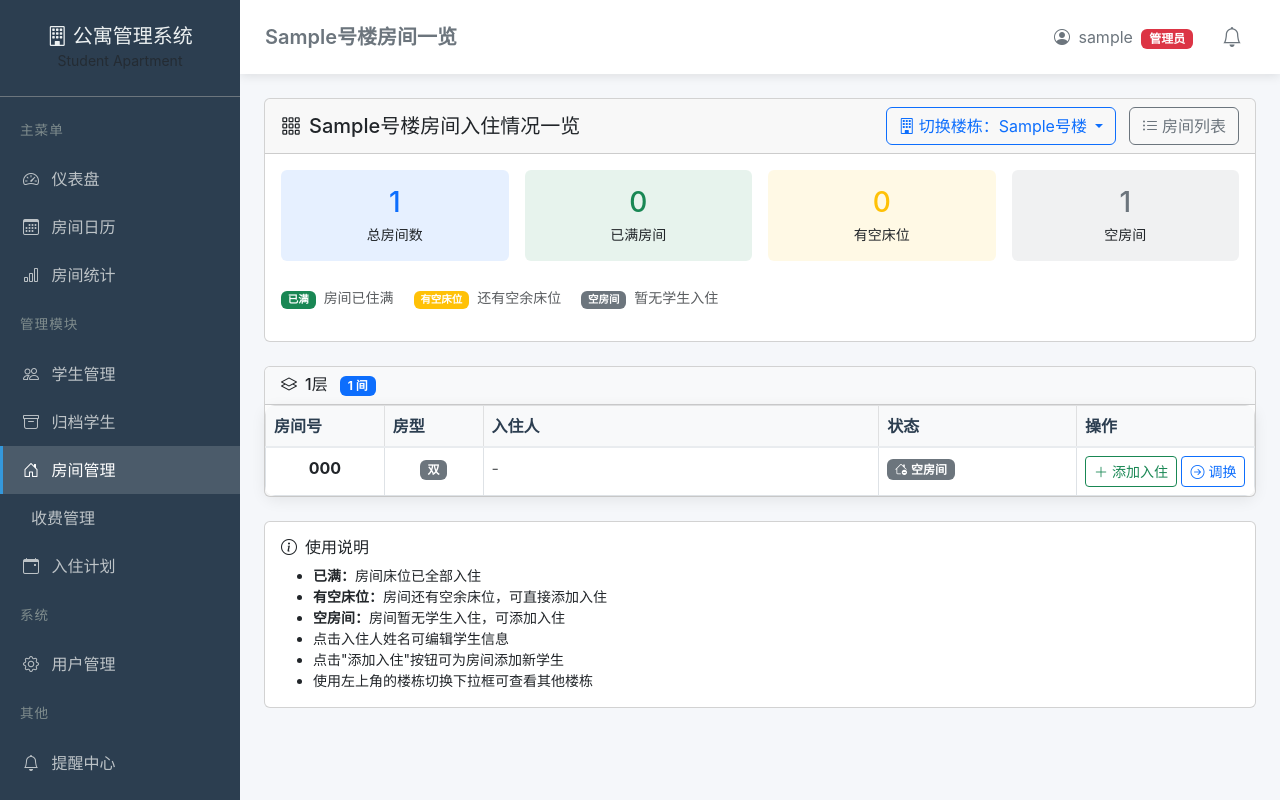
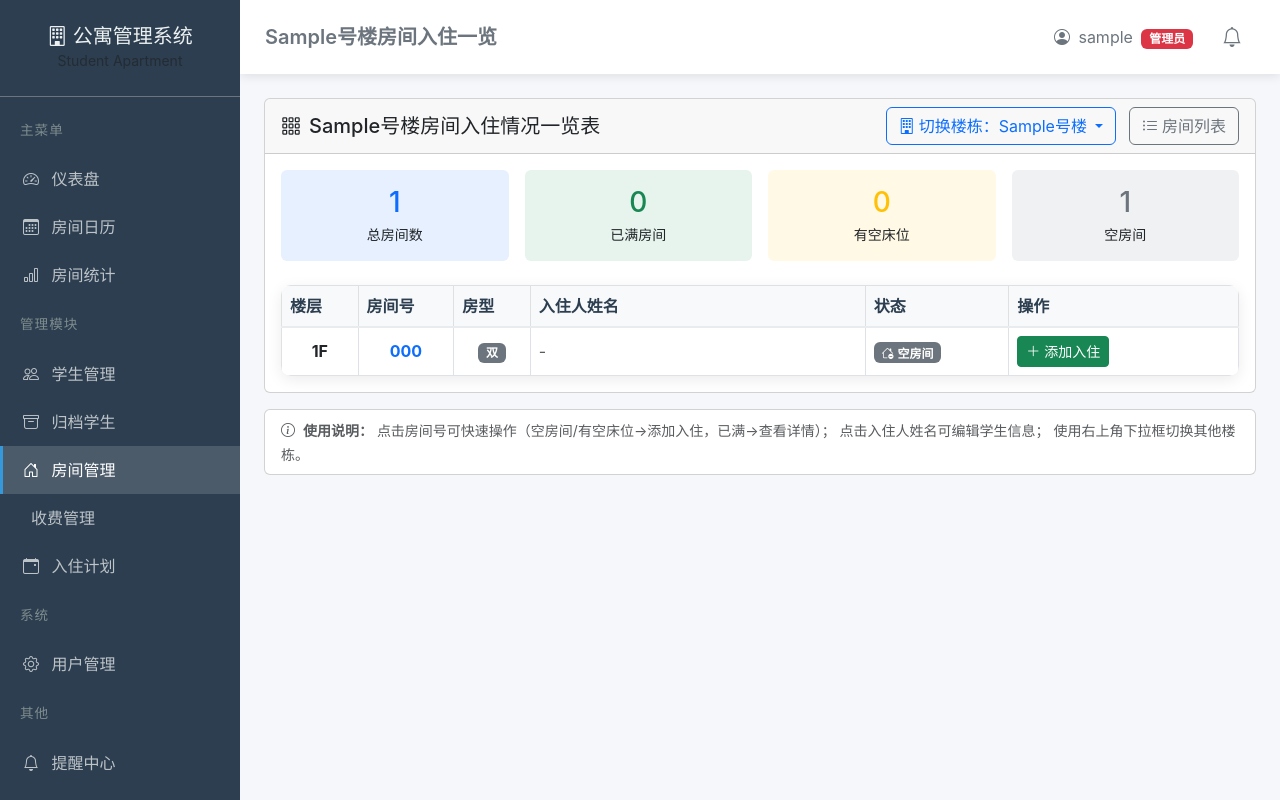
Before and after one commit to SIE-DNUI/student-apartment-system, a Flask app: a page that uses app/templates/rooms/building_overview.html in a window 1280 px wide. Run offline with Flask 3, Linux system fonts and the light colour scheme; a user stored in the database is signed in; tables that the repository leaves empty hold one stand-in row (values such as "Sample post"); some libraries are stand-ins or nearby versions.

Commit message:
fix: 优化楼栋房间入住一览表，改为大表形式，楼层从高到低排序，房间号可点击

```diff
--- a/app/routes/rooms.py
+++ b/app/routes/rooms.py
@@ -463,10 +463,14 @@ def building_overview(building):
     partial_rooms = sum(1 for f_data in floors_data.values() for r in f_data if r['has_partial'])
     full_rooms = total_rooms - empty_rooms - partial_rooms
 
+    # 楼层从高到低排序
+    floors_sorted = sorted(floors_data.keys(), reverse=True)
+
     return render_template('rooms/building_overview.html',
                          title=f'{building}号楼房间一览',
                          building=building,
                          floors_data=floors_data,
+                         floors_sorted=floors_sorted,
                          buildings=buildings,
                          stats={
                              'total': total_rooms,
--- a/app/templates/rooms/building_overview.html
+++ b/app/templates/rooms/building_overview.html
@@ -1,17 +1,17 @@
 {% extends "base.html" %}
 
-{% block title %}{{ building }}号楼房间一览{% endblock %}
+{% block title %}{{ building }}号楼房间入住一览{% endblock %}
 
 {% block content %}
-<div class="card mb-4">
+<div class="card">
     <div class="card-header">
         <div class="d-flex justify-content-between align-items-center">
             <h5 class="mb-0">
-                <i class="bi bi-grid-3x3-gap me-2"></i>{{ building }}号楼房间入住情况一览
+                <i class="bi bi-grid-3x3-gap me-2"></i>{{ building }}号楼房间入住情况一览表
             </h5>
             <div>
                 <!-- 楼栋切换下拉菜单 -->
-                <div class="btn-group">
+                <div class="btn-group me-2">
                     <button type="button" class="btn btn-outline-primary dropdown-toggle" data-bs-toggle="dropdown">
                         <i class="bi bi-building me-1"></i>切换楼栋：{{ building }}号楼
                     </button>
@@ -26,14 +26,15 @@
                         {% endfor %}
                     </ul>
                 </div>
-                <a href="{{ url_for('rooms.index', building=building) }}" class="btn btn-outline-secondary ms-2">
+                <a href="{{ url_for('rooms.index', building=building) }}" class="btn btn-outline-secondary">
                     <i class="bi bi-list-ul me-1"></i>房间列表
                 </a>
             </div>
         </div>
     </div>
+
     <div class="card-body">
-        <!-- 统计卡片 -->
+        <!-- 统计概览 -->
         <div class="row g-3 mb-4">
             <div class="col-md-3">
                 <div class="text-center p-3 bg-primary bg-opacity-10 rounded">
@@ -61,72 +62,77 @@
             </div>
         </div>
 
-        <!-- 图例说明 -->
-        <div class="mb-3">
-            <small class="text-muted">
-                <span class="badge bg-success me-2">已满</span>房间已住满
-                <span class="badge bg-warning ms-3 me-2">有空床位</span>还有空余床位
-                <span class="badge bg-secondary ms-3 me-2">空房间</span>暂无学生入住
-            </small>
-        </div>
-    </div>
-</div>
-
-<!-- 按楼层展示房间 -->
-{% for floor in floors_data.keys()|sort(reverse=true) %}
-<div class="card mb-4">
-    <div class="card-header bg-light">
-        <h6 class="mb-0">
-            <i class="bi bi-layers me-2"></i>{{ floor }}层
-            <span class="badge bg-primary ms-2">{{ floors_data[floor]|length }} 间</span>
-        </h6>
-    </div>
-    <div class="card-body p-0">
+        <!-- 大表：按楼层从高到低展示 -->
         <div class="table-responsive">
-            <table class="table table-hover table-bordered mb-0">
+            <table class="table table-bordered table-hover mb-0">
                 <thead class="table-light">
                     <tr>
-                        <th width="12%">房间号</th>
-                        <th width="10%">房型</th>
-                        <th width="40%">入住人</th>
-                        <th width="20%">状态</th>
-                        <th width="18%">操作</th>
+                        <th width="8%">楼层</th>
+                        <th width="10%">房间号</th>
+                        <th width="8%">房型</th>
+                        <th width="35%">入住人姓名</th>
+                        <th width="15%">状态</th>
+                        <th width="24%">操作</th>
                     </tr>
                 </thead>
                 <tbody>
-                    {% for item in floors_data[floor]|sort(attribute='room.room_number') %}
+                    {% for floor in floors_sorted %}
+                        {% for item in floors_data[floor] %}
                         <tr>
-                        <td class="text-center">
-                            <strong>{{ item.room.room_number }}</strong>
+                            <!-- 楼层：同一楼层只在第一行显示 -->
+                            {% if loop.first %}
+                            <td class="text-center align-middle" rowspan="{{ floors_data[floor]|length }}">
+                                <strong>{{ floor }}F</strong>
                             </td>
-                        <td class="text-center">
+                            {% endif %}
+
+                            <!-- 房间号：可点击 -->
+                            <td class="text-center align-middle">
+                                {% if item.is_empty or item.has_partial %}
+                                <a href="{{ url_for('students.add') }}?room_id={{ item.room.id }}&building={{ building }}"
+                                   class="text-decoration-none fw-bold"
+                                   title="点击添加入住">
+                                    {{ item.room.room_number }}
+                                </a>
+                                {% else %}
+                                <a href="{{ url_for('rooms.detail', room_id=item.room.id) }}"
+                                   class="text-decoration-none fw-bold"
+                                   title="点击查看详情">
+                                    {{ item.room.room_number }}
+                                </a>
+                                {% endif %}
+                            </td>
+
+                            <!-- 房型 -->
+                            <td class="text-center align-middle">
                                 <span class="badge {% if item.room_type == '单' %}bg-info{% else %}bg-secondary{% endif %}">
                                     {{ item.room_type }}
                                 </span>
                             </td>
-                        <td>
+
+                            <!-- 入住人姓名：可点击编辑 -->
+                            <td class="align-middle">
                                 {% if item.students %}
                                     {% for student in item.students %}
                                     <a href="{{ url_for('students.edit', id=student.id) }}"
-                                   class="text-decoration-none me-2"
+                                       class="text-decoration-none me-3"
                                        title="点击编辑 {{ student.name }}">
-                                    {{ student.name }}
-                                    {% if student.students and item.students|length > 1 %}
-                                    <small class="text-muted">({{ student.nationality or '中国' }})</small>
-                                    {% endif %}
+                                        <i class="bi bi-person-fill text-primary me-1"></i>{{ student.name }}
                                     </a>
                                     {% endfor %}
                                 {% else %}
                                     <span class="text-muted">-</span>
                                 {% endif %}
                             </td>
-                        <td>
+
+                            <!-- 状态 -->
+                            <td class="align-middle">
                                 {% if item.is_empty %}
                                 <span class="badge bg-secondary">
                                     <i class="bi bi-house-dash me-1"></i>空房间
                                 </span>
                                 {% elif item.has_partial %}
-                                <span class="badge bg-warning">
+                                <span class="badge bg-warning text-dark">
                                     <i class="bi bi-person-plus me-1"></i>空{{ item.empty_beds }}床位
                                 </span>
                                 {% else %}
@@ -135,15 +141,17 @@
                                 </span>
                                 {% endif %}
                             </td>
-                        <td>
+
+                            <!-- 操作按钮 -->
+                            <td class="align-middle">
                                 {% if item.is_empty %}
                                 <a href="{{ url_for('students.add') }}?room_id={{ item.room.id }}&building={{ building }}"
-                                   class="btn btn-sm btn-outline-success">
+                                   class="btn btn-sm btn-success">
                                     <i class="bi bi-plus-lg me-1"></i>添加入住
                                 </a>
                                 {% elif item.has_partial %}
                                 <a href="{{ url_for('students.add') }}?room_id={{ item.room.id }}&building={{ building }}"
-                                   class="btn btn-sm btn-outline-warning">
+                                   class="btn btn-sm btn-warning">
                                     <i class="bi bi-person-plus me-1"></i>添加入住
                                 </a>
                                 {% else %}
@@ -152,10 +160,14 @@
                                     <i class="bi bi-eye me-1"></i>查看详情
                                 </a>
                                 {% endif %}
-                            <a href="{{ url_for('students.add') }}?room_id={{ item.room.id }}&building={{ building }}"
-                               class="btn btn-sm btn-outline-primary {% if not (item.is_empty or item.has_partial) %}ms-1{% endif %}">
-                                <i class="bi bi-arrow-right-circle me-1"></i>调换
-                            </a>
+                            </td>
+                        </tr>
+                        {% endfor %}
+                    {% else %}
+                    <tr>
+                        <td colspan="6" class="text-center text-muted py-4">
+                            <i class="bi bi-inbox display-4 d-block mb-2"></i>
+                            暂无房间数据
                         </td>
                     </tr>
                     {% endfor %}
@@ -164,24 +176,17 @@
         </div>
     </div>
 </div>
-{% else %}
-<div class="alert alert-info">
-    <i class="bi bi-info-circle me-2"></i>暂无房间数据
-</div>
-{% endfor %}
 
-<!-- 说明提示 -->
-<div class="card mt-4">
-    <div class="card-body">
-        <h6><i class="bi bi-info-circle me-2"></i>使用说明</h6>
-        <ul class="mb-0 small">
-            <li><strong>已满：</strong>房间床位已全部入住</li>
-            <li><strong>有空床位：</strong>房间还有空余床位，可直接添加入住</li>
-            <li><strong>空房间：</strong>房间暂无学生入住，可添加入住</li>
-            <li>点击入住人姓名可编辑学生信息</li>
-            <li>点击"添加入住"按钮可为房间添加新学生</li>
-            <li>使用左上角的楼栋切换下拉框可查看其他楼栋</li>
-        </ul>
+<!-- 使用说明 -->
+<div class="card mt-3">
+    <div class="card-body py-2">
+        <small class="text-muted">
+            <i class="bi bi-info-circle me-1"></i>
+            <strong>使用说明：</strong>
+            点击房间号可快速操作（空房间/有空床位→添加入住，已满→查看详情）；
+            点击入住人姓名可编辑学生信息；
+            使用右上角下拉框切换其他楼栋。
+        </small>
     </div>
 </div>
 {% endblock %}
```
Lines whose indentation alone changed are shown as unchanged.
